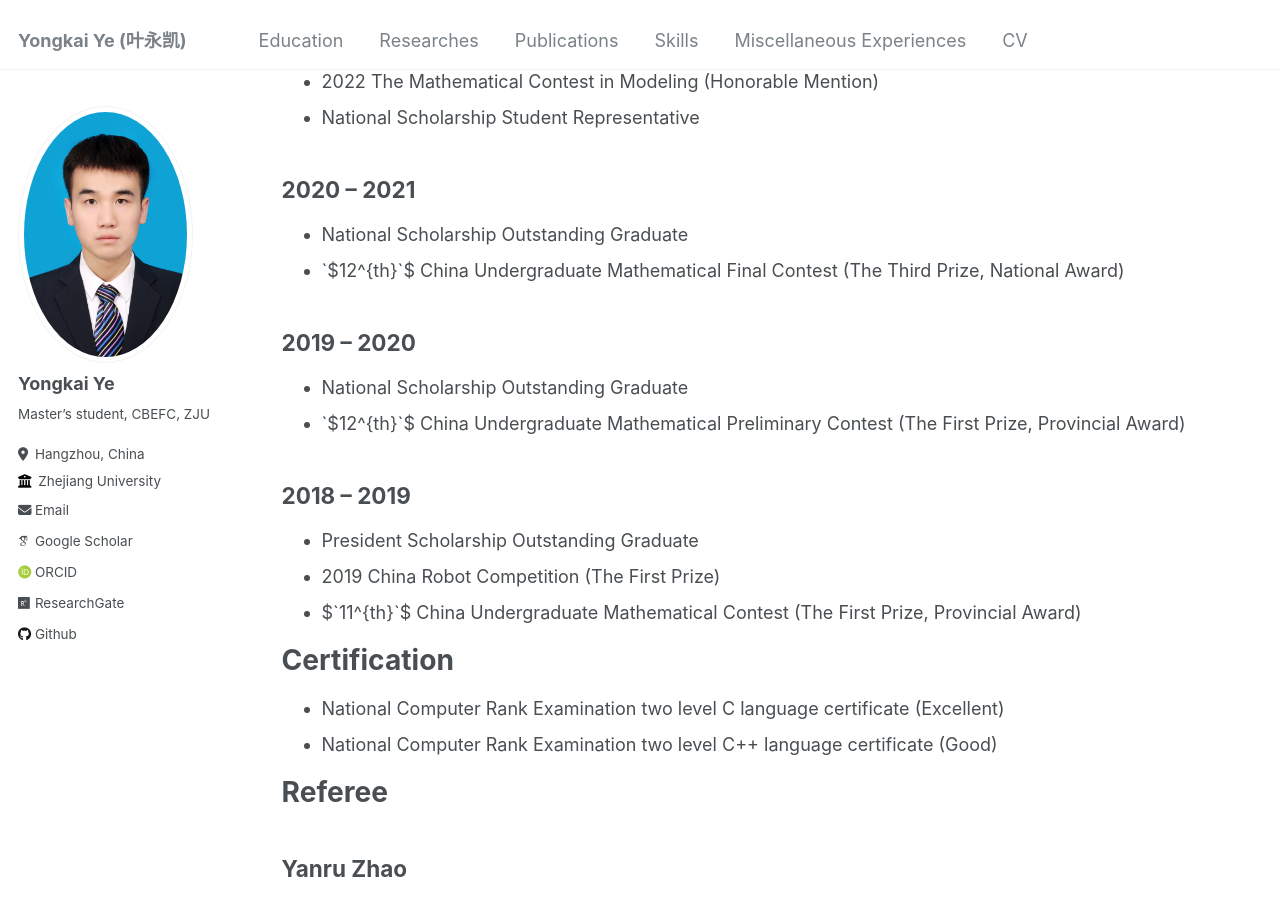
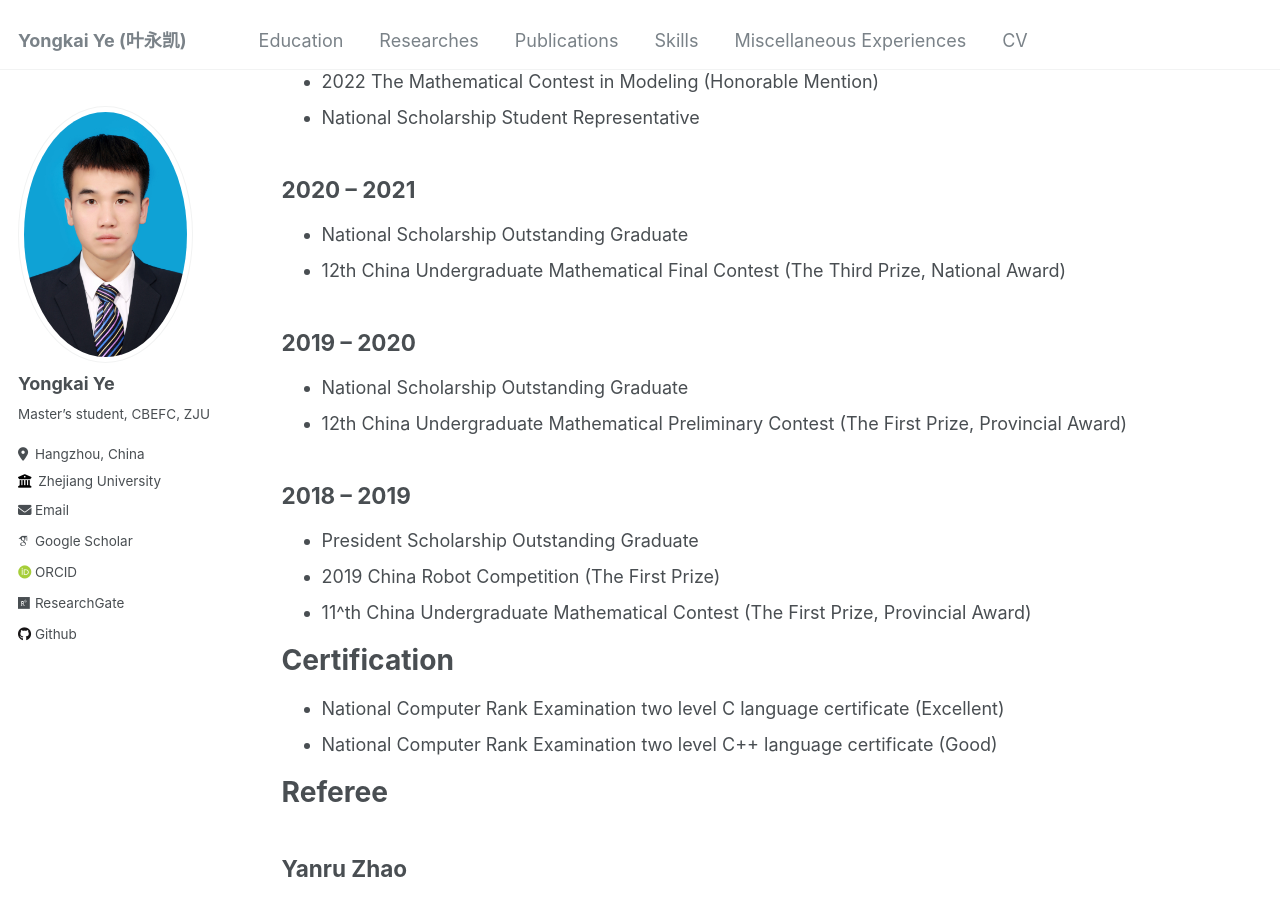
Before and after one commit to Yongkai-Ye/Yongkai-Ye.github.io, a Jekyll site: the page built from _pages/cv.md, in a window 1280 px wide and 900 px high, scrolled down 2601 px. Built offline with Jekyll 4.4.1, drawn with Linux system fonts in a browser that asks for light colours; some web fonts are replaced.

Commit message:
Update cv.md

```diff
--- a/_pages/cv.md
+++ b/_pages/cv.md
@@ -44,18 +44,18 @@ Awards and Achievements
 2020 -- 2021
 ------
 * National Scholarship Outstanding Graduate
-* \`$12^{th}\`$ China Undergraduate Mathematical Final Contest (The Third Prize, National Award)
+* 12th China Undergraduate Mathematical Final Contest (The Third Prize, National Award)
 
 2019 -- 2020
 ------
 * National Scholarship Outstanding Graduate
-* \`$12^{th}\`$ China Undergraduate Mathematical Preliminary Contest (The First Prize, Provincial Award)
+* 12th China Undergraduate Mathematical Preliminary Contest (The First Prize, Provincial Award)
 
 2018 -- 2019
 ------
 * President Scholarship Outstanding Graduate
 * 2019 China Robot Competition (The First Prize)
-* $\`11^{th}\`$ China Undergraduate Mathematical Contest (The First Prize, Provincial Award)
+* 11^th China Undergraduate Mathematical Contest (The First Prize, Provincial Award)
 
 Certification
 ======
```
